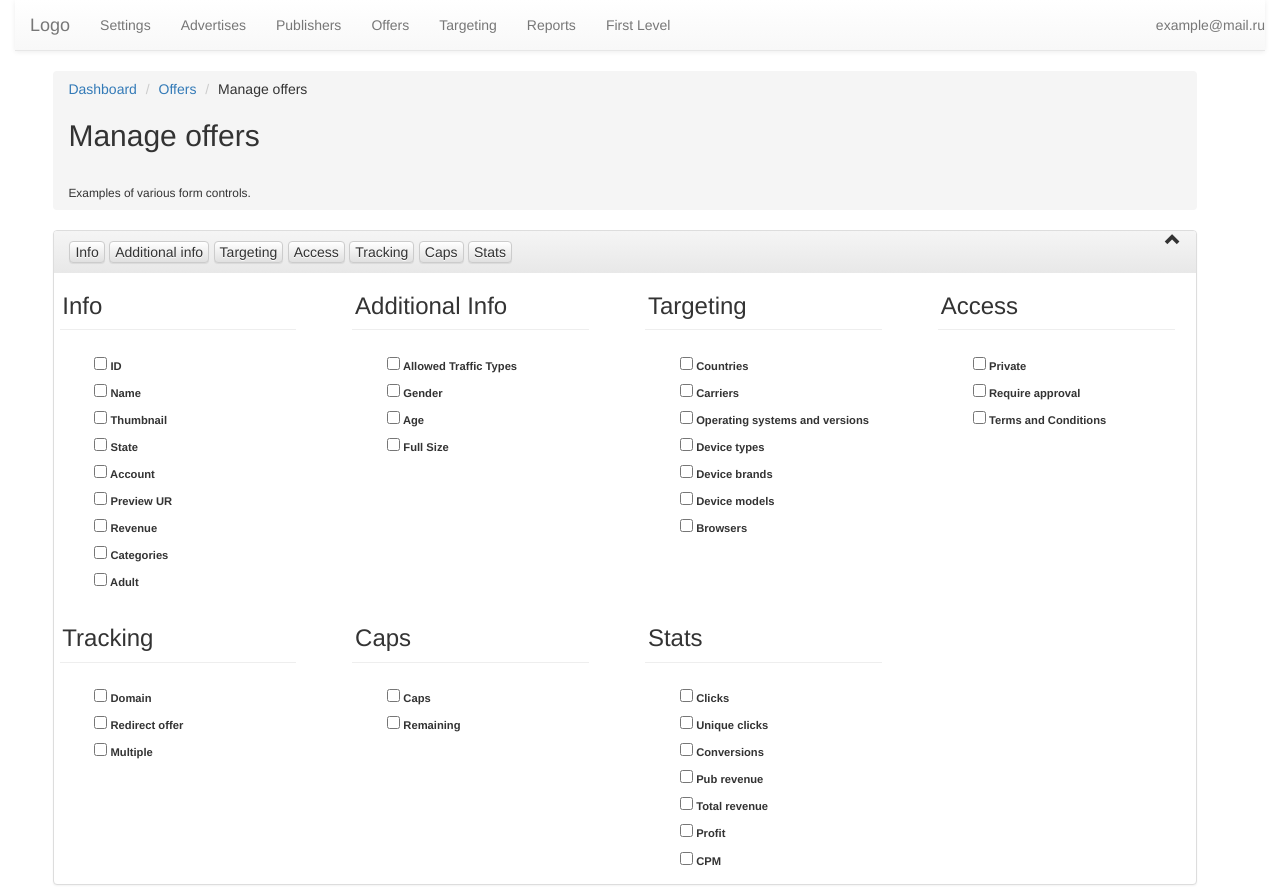
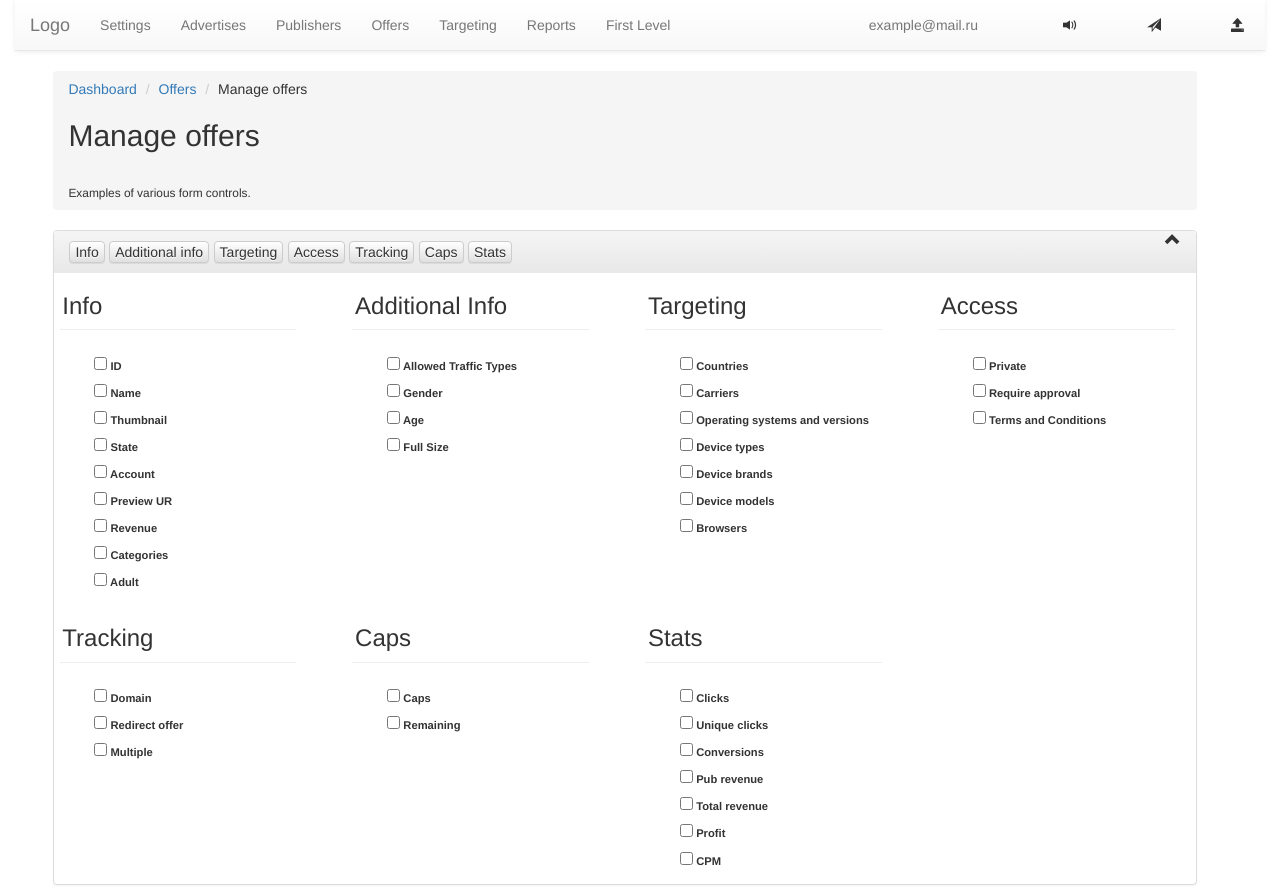
Before and after one commit to NurOleg/kefir_firstpart, a plain HTML site: page index.html in a window 1280 px wide. Shown: the top 887 px of the page. Drawn offline with nearby package versions, Linux system fonts and the light colour scheme.

Commit message:
Icons was added

```diff
--- a/index.html
+++ b/index.html
@@ -21,7 +21,6 @@
     <div class="row">
         <div class="col-md-12">
             <nav role="navigation" class="navbar navbar-default navbar-static-top">
-                <!-- Brand and toggle get grouped for better mobile display -->
                 <div class="navbar-header">
                     <button type="button" data-target="#navbarCollapse" data-toggle="collapse" class="navbar-toggle">
                         <span class="sr-only">Toggle navigation</span>
@@ -31,7 +30,6 @@
                     </button>
                     <a href="#" class="navbar-brand">Logo</a>
                 </div>
-                <!-- Collection of nav links and other content for toggling -->
                 <div id="navbarCollapse" class="collapse navbar-collapse">
                     <ul class="nav navbar-nav">
                         <li><a href="#">Settings</a>
@@ -59,6 +57,9 @@
                     </ul>
                     <ul class="nav navbar-nav navbar-right">
                         <li><a href="#">example@mail.ru</a></li>
+                        <li><span class="glyphicon glyphicon-volume-up" aria-hidden="true"></span></li>
+                        <li><span class="glyphicon glyphicon-send" aria-hidden="true"></span></li>
+                        <li><span class="glyphicon glyphicon-open" aria-hidden="true"></span></li>
                     </ul>
                 </div>
             </nav>
--- a/styles.css
+++ b/styles.css
@@ -112,3 +112,10 @@ a {
         margin-bottom: 140px;
     }
 }
+.navbar-right li{
+    display: inline-block;
+    padding: 0 35px 0;
+}
+.navbar-right li span{
+    padding-top: 17px;
+}
```
